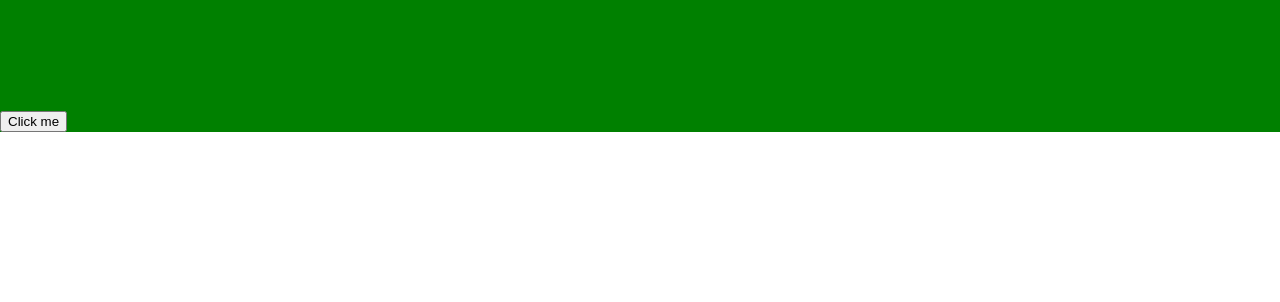
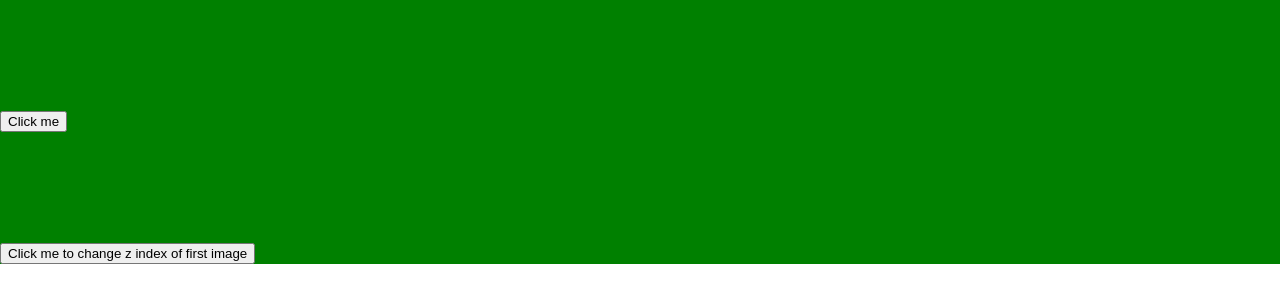
Before and after one commit to eddieatkinson/jimpPractice, a React (Create React App) app in the folder front-end/: page / in a window 1280 px wide. Shown: the top 302 px of the page. Built offline with nearby package versions, Linux system fonts and the light colour scheme; no server answers.

Commit message:
changed css of nth picture on click

```diff
--- a/front-end/src/components/Images.js
+++ b/front-end/src/components/Images.js
@@ -15,7 +15,7 @@ class Images extends Component {
   getImages() {
     const images = map(this.props.images, (image, i) => {
       return (
-        <img key={i} src={image.address} alt={image.alt} />
+        <img key={i} src={image.address} alt={image.alt} id={`image-${i}`} />
       )
     });
     return images
@@ -23,7 +23,11 @@ class Images extends Component {
   handleClick() {
     this.setState({
       backgroundColor: this.state.backgroundColor === 'green' ? 'blue' : 'green',
-    })
+    });
+  }
+  handleZChange(i) {
+    const firstImage = document.getElementById(`image-${i}`);
+    firstImage.style.zIndex = 900;
   }
   render() {
     return (
@@ -34,6 +38,11 @@ class Images extends Component {
         <div className='button-wrapper'>
           <button onClick={this.handleClick.bind(this)}>
             Click me
+          </button>
+        </div>
+        <div className='button-wrapper'>
+          <button onClick={() => this.handleZChange(0)}>
+            Click me to change z index of first image
           </button>
         </div>
       </div>
```
